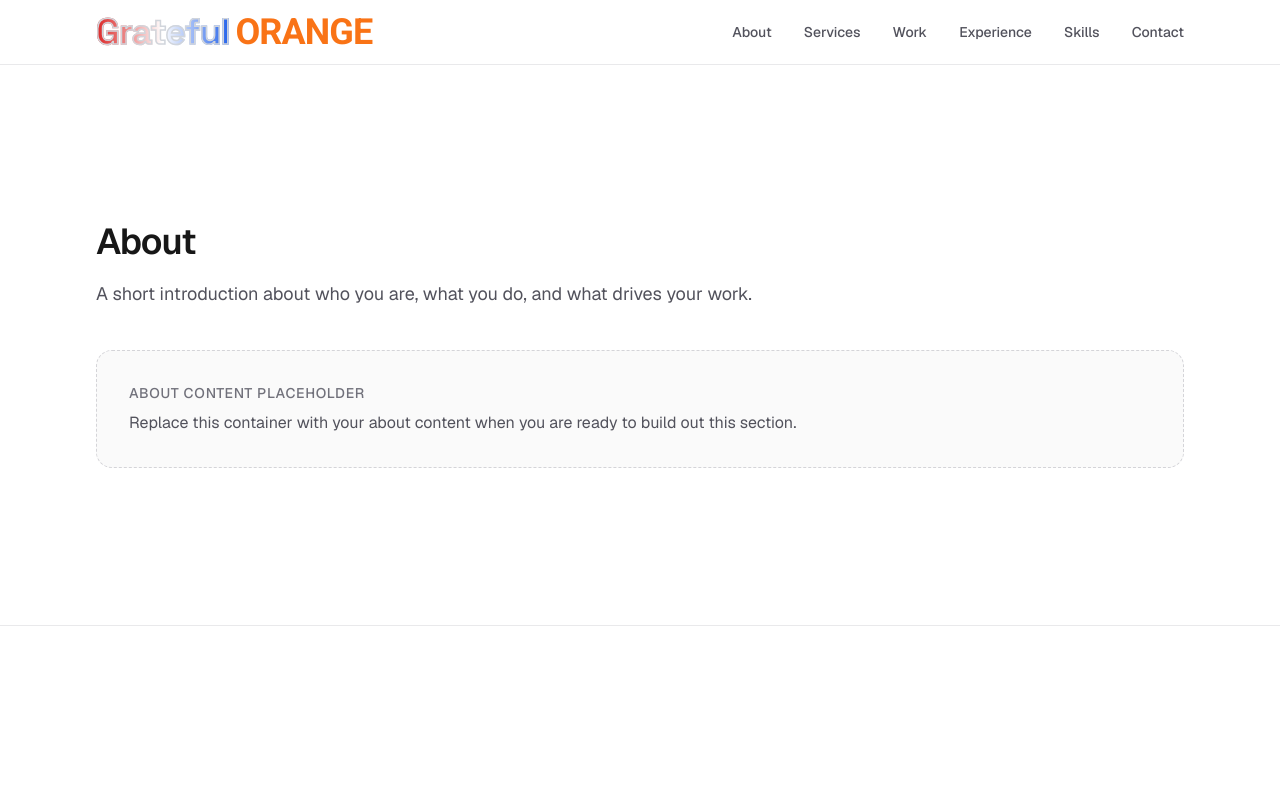
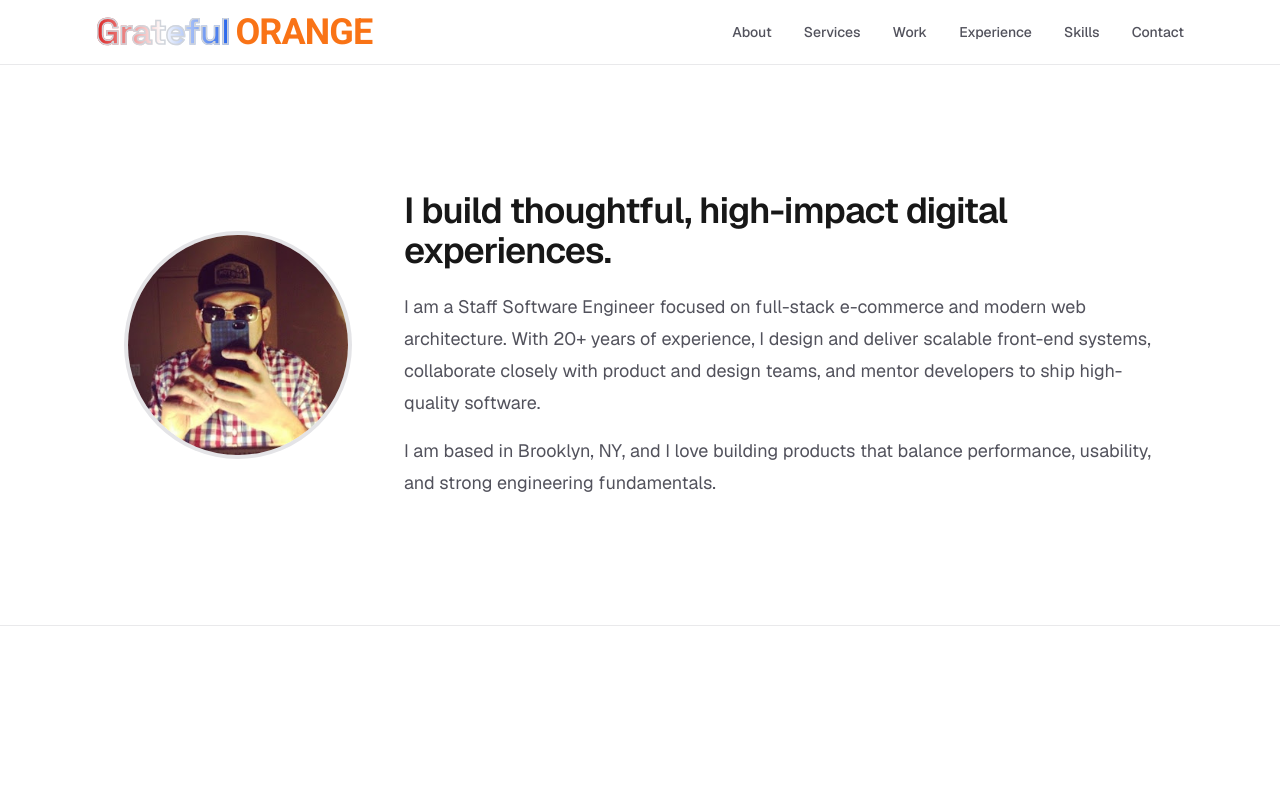
Before and after one commit to gr8fuljoe5/grateful-orange, a Next.js app: page / in a window 1280 px wide. Shown: the top 786 px of the page. Built offline with nearby package versions, Linux system fonts and the light colour scheme.

Commit message:
Add AboutSection component with profile details and image. Update Home page to include AboutSection, and create tests for AboutSection functionality. Include README for AboutSection usage and behavior.

```diff
--- /dev/null
+++ b/app/components/AboutSection/index.tsx
@@ -0,0 +1,34 @@
+import Image from "next/image";
+
+export default function AboutSection() {
+  return (
+    <div className="mx-auto grid max-w-5xl items-center gap-10 md:grid-cols-[220px_1fr] md:gap-14">
+      <div className="mx-auto">
+        <Image
+          src="/about-profile.jpg"
+          alt="Portrait of Joseph Kanakaraj"
+          width={220}
+          height={220}
+          priority
+          className="h-44 w-44 rounded-full object-cover ring-4 ring-zinc-200 md:h-[220px] md:w-[220px] dark:ring-zinc-700"
+        />
+      </div>
+
+      <div className="text-center md:text-left">
+        <h2 className="text-3xl font-semibold tracking-tight text-foreground sm:text-4xl">
+          I build thoughtful, high-impact digital experiences.
+        </h2>
+        <p className="mt-5 max-w-3xl text-lg leading-8 text-zinc-600 dark:text-zinc-400">
+          I am a Staff Software Engineer focused on full-stack e-commerce and modern web
+          architecture. With 20+ years of experience, I design and deliver scalable front-end
+          systems, collaborate closely with product and design teams, and mentor developers to
+          ship high-quality software.
+        </p>
+        <p className="mt-4 max-w-3xl text-lg leading-8 text-zinc-600 dark:text-zinc-400">
+          I am based in Brooklyn, NY, and I love building products that balance performance,
+          usability, and strong engineering fundamentals.
+        </p>
+      </div>
+    </div>
+  );
+}
--- a/app/page.tsx
+++ b/app/page.tsx
@@ -1,4 +1,5 @@
 import TopNav from "./components/TopNav";
+import AboutSection from "./components/AboutSection";
 
 const sections = [
   {
@@ -52,6 +53,10 @@ export default function Home() {
             className="scroll-mt-20 border-b border-zinc-200/80 dark:border-zinc-800"
           >
             <div className="mx-auto flex min-h-[70vh] max-w-6xl flex-col justify-center px-4 py-20 sm:px-6 lg:px-8">
+              {section.id === "about" ? (
+                <AboutSection />
+              ) : (
+                <>
                   <h2 className="text-3xl font-semibold tracking-tight text-foreground sm:text-4xl">
                     {section.title}
                   </h2>
@@ -67,6 +72,8 @@ export default function Home() {
                       content when you are ready to build out this section.
                     </p>
                   </div>
+                </>
+              )}
             </div>
           </section>
         ))}
```
Also changed, not shown: app/components/AboutSection/README.md (added), public/about-profile.jpg (added), 1 other file (tests, documents, lock files or other folders). Lines whose indentation alone changed are shown as unchanged.
